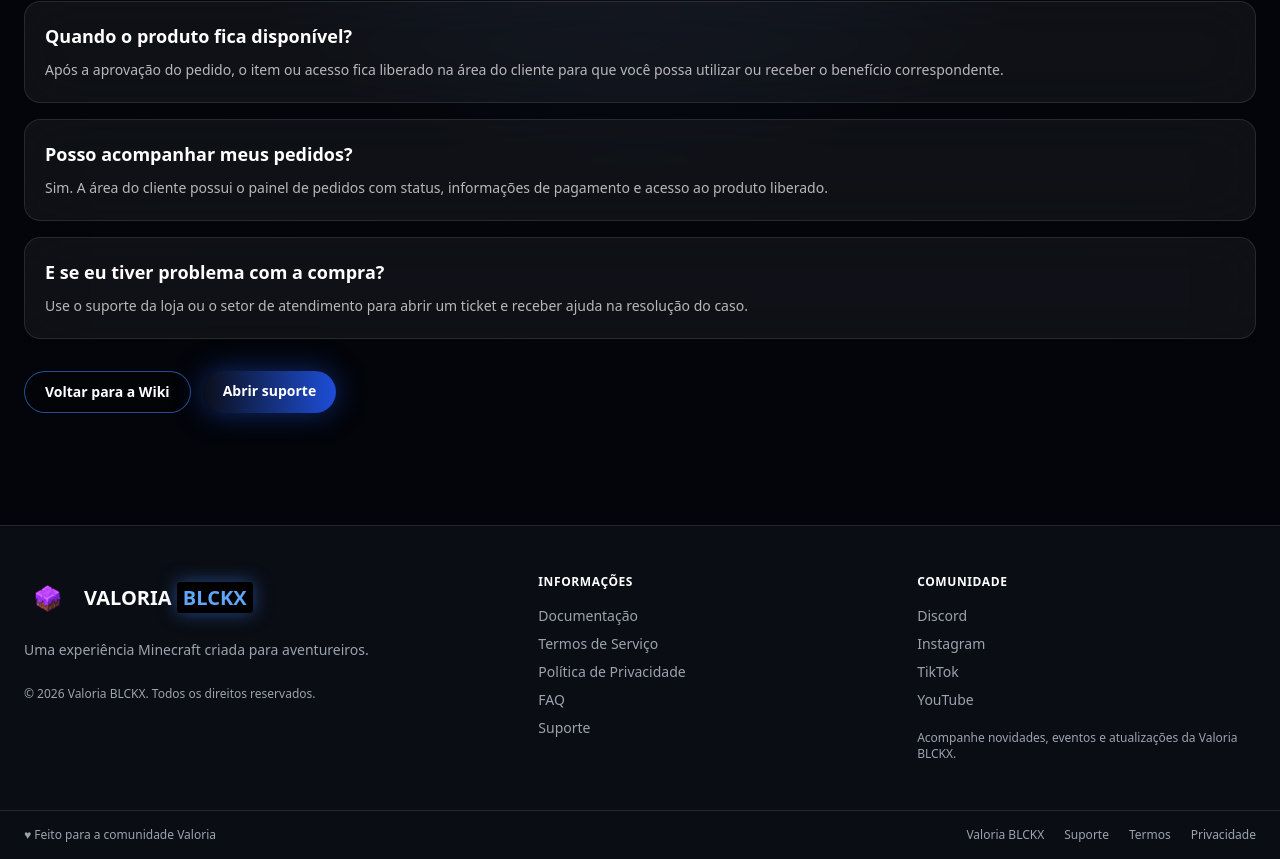
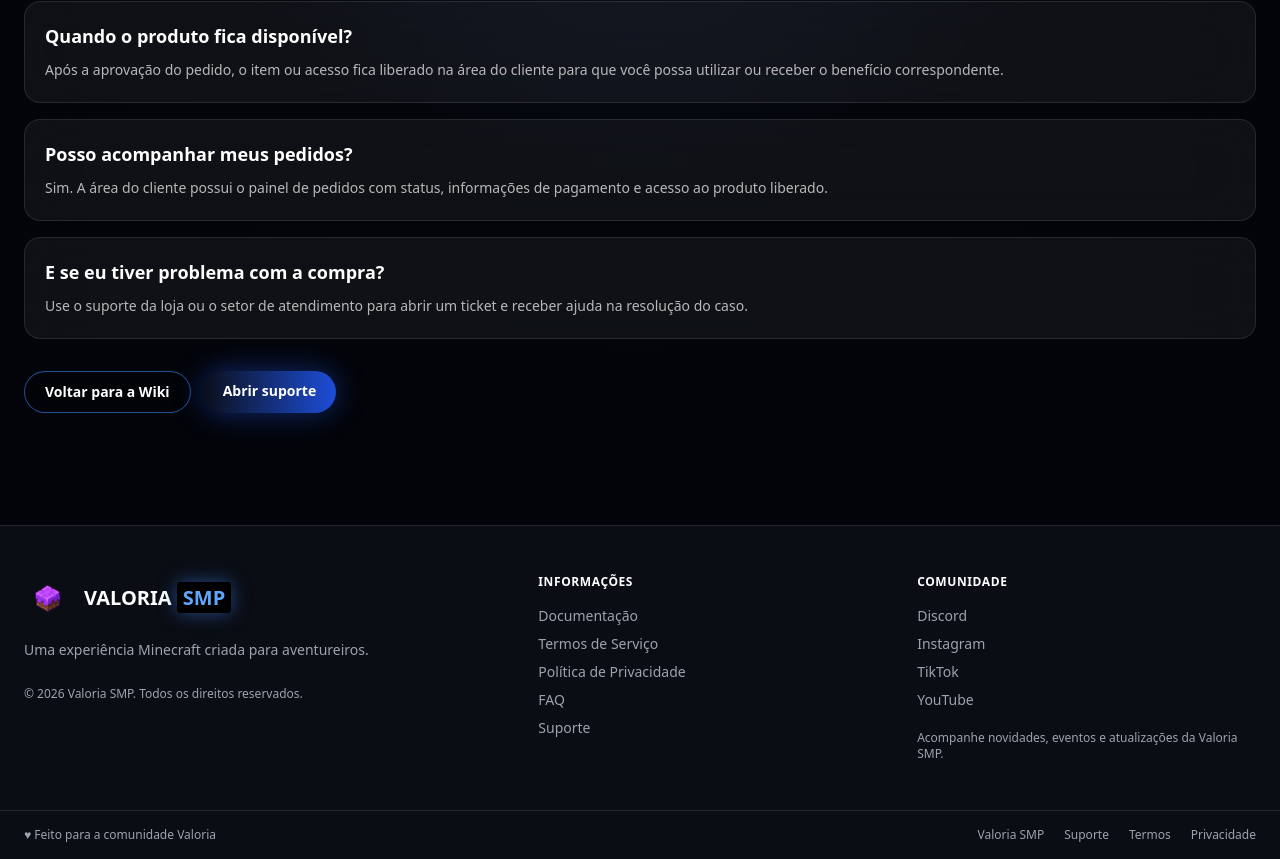
Before and after one commit to blackfenix26/valoria-smp, a Next.js app: page /faq in a window 1280 px wide. Shown: the part 331-1190 px from the top of the page. Built offline with nearby package versions, Linux system fonts and the light colour scheme; no server answers; the database is empty.

Commit message:
rename storefront to Valoria SMP

```diff
--- a/src/app/admin/layout.tsx
+++ b/src/app/admin/layout.tsx
@@ -11,7 +11,7 @@ export default async function AdminLayout({ children }: { children: React.ReactN
       <div className="mb-6 flex flex-col gap-4 rounded-3xl border border-white/10 bg-[#090d13]/90 p-4 shadow-[0_0_35px_rgba(29,78,216,0.12)] md:flex-row md:items-center md:justify-between">
         <div>
           <p className="text-[10px] uppercase tracking-[0.28em] text-blue-300/80">Controle operacional</p>
-          <h1 className="mt-2 text-2xl font-black text-white">Área administrativa BLCKX</h1>
+          <h1 className="mt-2 text-2xl font-black text-white">Área administrativa SMP</h1>
         </div>
         <div className="flex items-center gap-3 rounded-full border border-blue-500/20 bg-blue-500/10 px-3 py-2 text-sm text-blue-200">
           <span className="inline-flex h-2.5 w-2.5 rounded-full bg-emerald-400" />
--- a/src/app/admin/page.tsx
+++ b/src/app/admin/page.tsx
@@ -54,7 +54,7 @@ export default async function Admin() {
   return (
     <>
       <h1 className="text-2xl font-bold">Bem-vindo, Administrador!</h1>
-      <p className="mb-6 text-mut">Gerencie a Valoria BLCKX e mantenha a comunidade ativa.</p>
+      <p className="mb-6 text-mut">Gerencie a Valoria SMP e mantenha a comunidade ativa.</p>
 
       <div className="grid gap-4 sm:grid-cols-2 xl:grid-cols-4">
         {metrics.map(([label, value]) => (
--- a/src/app/cliente/layout.tsx
+++ b/src/app/cliente/layout.tsx
@@ -10,7 +10,7 @@ export default async function ClienteLayout({ children }: { children: React.Reac
       <div className="mb-6 flex flex-col gap-4 rounded-3xl border border-white/10 bg-[#090d13]/90 p-4 shadow-[0_0_35px_rgba(29,78,216,0.12)] md:flex-row md:items-center md:justify-between">
         <div>
           <p className="text-[10px] uppercase tracking-[0.28em] text-blue-300/80">Minha conta</p>
-          <h1 className="mt-2 text-2xl font-black text-white">Área do cliente BLCKX</h1>
+          <h1 className="mt-2 text-2xl font-black text-white">Área do cliente SMP</h1>
         </div>
         <div className="flex items-center gap-3 rounded-full border border-blue-500/20 bg-blue-500/10 px-3 py-2 text-sm text-blue-200">
           <span className="inline-flex h-2.5 w-2.5 rounded-full bg-emerald-400" />
--- a/src/app/faq/page.tsx
+++ b/src/app/faq/page.tsx
@@ -24,7 +24,7 @@ export default function FaqPage() {
     <main className="page-shell">
       <div className="mb-8">
         <span className="brand-tag">Perguntas frequentes</span>
-        <h1 className="section-title mt-3">FAQ da Valoria BLCKX</h1>
+        <h1 className="section-title mt-3">FAQ da Valoria SMP</h1>
       </div>
 
       <div className="space-y-4">
--- a/src/app/layout.tsx
+++ b/src/app/layout.tsx
@@ -1,5 +1,5 @@
 import "./globals.css"; import type { Metadata } from "next"; import Header from "@/components/Header"; import Footer from "@/components/Footer"; import CartProvider from "@/components/CartProvider";
-export const metadata: Metadata = { title:"Valoria BLCKX | Loja Oficial", description:"Loja oficial, atualizações e comunidade da Valoria BLCKX.", icons:{icon:"/assets/favicon.png"} };
+export const metadata: Metadata = { title:"Valoria SMP | Loja Oficial", description:"Loja oficial, atualizações e comunidade da Valoria SMP.", icons:{icon:"/assets/favicon.png"} };
 export default function Root({children}:{children:React.ReactNode}){
   return <html lang="pt-BR"><body className="min-h-screen font-sans"><CartProvider><Header/>{children}<Footer/></CartProvider></body></html>;
 }
--- a/src/app/page.tsx
+++ b/src/app/page.tsx
@@ -12,16 +12,16 @@ export default async function Home(){
     db.banner.findFirst({where:{active:true}}), db.event.findFirst({where:{active:true,endsAt:{gte:new Date()}},orderBy:{startsAt:"asc"}}),
     db.review.findMany({take:8,orderBy:{createdAt:"desc"},include:{user:{select:{name:true}},product:{select:{name:true}}}})]);
   let parc = PARC; try{ if(cfg.partners) parc = JSON.parse(cfg.partners) }catch{}
-  const [t1,t2] = (banner?.title ?? cfg.hero_title ?? "Produtos para uma experiência inesquecível no | Valoria BLCKX.").split("|");
+  const [t1,t2] = (banner?.title ?? cfg.hero_title ?? "Produtos para uma experiência inesquecível no | Valoria SMP.").split("|");
   const hero = banner?.image || "/assets/hero-valoria.jpg";
   return <main>
     <section className="relative min-h-[520px] overflow-hidden border-b border-white/10" style={{backgroundImage:`linear-gradient(90deg,#03050Af2 0%,#03050Ab8 38%,#03050A22 100%),url(${hero})`,backgroundSize:"cover",backgroundPosition:"center"}}>
       <div className="absolute inset-0 bg-[radial-gradient(circle_at_75%_45%,#7c3cff30,transparent_35%)]"/>
       <div className="relative mx-auto flex min-h-[520px] max-w-[1400px] items-center px-4 py-20 lg:px-6"><div className="max-w-2xl">
-        <span className="inline-flex rounded-full border border-vio/60 bg-black/30 px-4 py-2 text-[11px] font-bold tracking-wider text-white backdrop-blur">★ O UNIVERSO DE VALORIA BLCKX</span>
+        <span className="inline-flex rounded-full border border-vio/60 bg-black/30 px-4 py-2 text-[11px] font-bold tracking-wider text-white backdrop-blur">★ O UNIVERSO DE VALORIA SMP</span>
         <h1 className="mt-5 text-4xl font-black leading-[1.02] md:text-6xl">{t1}{t2&&<span className="grad">{t2}</span>}</h1>
-        <p className="mt-5 max-w-xl text-base leading-7 text-white/70">{banner?.description ?? cfg.hero_subtitle ?? "Explore produtos, vantagens e experiências exclusivas para sua jornada em Valoria BLCKX."}</p>
-        <div className="mt-7 flex flex-wrap gap-3"><Link href={banner?.link||"/atualizacoes"} className="btn-p">{banner?.buttonText||"Conhecer Valoria BLCKX"}</Link><Link href="/produtos" className="btn-o">Explorar produtos</Link></div>
+        <p className="mt-5 max-w-xl text-base leading-7 text-white/70">{banner?.description ?? cfg.hero_subtitle ?? "Explore produtos, vantagens e experiências exclusivas para sua jornada em Valoria SMP."}</p>
+        <div className="mt-7 flex flex-wrap gap-3"><Link href={banner?.link||"/atualizacoes"} className="btn-p">{banner?.buttonText||"Conhecer Valoria SMP"}</Link><Link href="/produtos" className="btn-o">Explorar produtos</Link></div>
       </div></div>
     </section>
     <div className="overflow-x-auto border-b border-white/10 bg-surf"><div className="mx-auto flex min-w-max max-w-[1400px] items-center gap-8 px-4 py-3 lg:px-6"><b className="text-base">Parceiros</b>{parc.map(([n,d])=><div key={n} className="flex items-center gap-2 text-xs"><span className="grid h-9 w-9 place-items-center rounded-full bg-gradient-to-br from-vio to-blu text-xs font-black">{n[0]}</span><div><b>{n}</b><div className="text-[9px] uppercase text-mut">{d}</div></div></div>)}</div></div>
@@ -29,7 +29,7 @@ export default async function Home(){
       <section className="relative overflow-hidden rounded-3xl border border-vio/30 bg-gradient-to-r from-vio/60 via-vio/30 to-blu/40 p-5 shadow-[0_0_45px_#7c3cff20] md:p-6">
         <img src={event?.image||"/assets/cubo-roxo.png"} alt="" className="absolute -right-2 -top-8 h-40 w-40 object-contain opacity-80"/><div className="relative flex flex-wrap items-center gap-5"><img src="/assets/cubo-roxo.png" alt="" className="h-16 w-16 object-contain"/><div className="min-w-[200px] flex-1"><small className="rounded bg-vio px-2 py-1 text-[9px] font-bold">EVENTO ESPECIAL</small><h2 className="mt-1 text-xl font-black">{event?.name ?? "Temporada Valoria: Ascensão"}</h2><p className="text-sm text-white/70">{event?.description ?? "Participe do evento e desbloqueie recompensas exclusivas."}</p></div><Link href={event?.link||"/atualizacoes"} className="rounded-xl bg-white px-5 py-2.5 text-sm font-bold text-black">Ver evento →</Link></div>
       </section>
-      <section id="produtos"><div className="flex flex-wrap items-end justify-between gap-4"><div><h2 className="text-2xl font-black md:text-3xl">Produtos oficiais da Valoria BLCKX</h2><p className="mt-1 text-sm text-mut">Encontre tudo o que precisa para sua experiência em Valoria BLCKX.</p></div><Link href="/produtos" className="text-sm font-semibold text-vio2">Ver todos os produtos →</Link></div>
+      <section id="produtos"><div className="flex flex-wrap items-end justify-between gap-4"><div><h2 className="text-2xl font-black md:text-3xl">Produtos oficiais da Valoria SMP</h2><p className="mt-1 text-sm text-mut">Encontre tudo o que precisa para sua experiência em Valoria SMP.</p></div><Link href="/produtos" className="text-sm font-semibold text-vio2">Ver todos os produtos →</Link></div>
         <div className="mt-5 flex gap-2 overflow-x-auto pb-2">{CATS.map((c,i)=><Link key={c} href={i?`/produtos?cat=${encodeURIComponent(c)}`:"/produtos"} className={`shrink-0 rounded-full px-4 py-2 text-xs font-semibold ${i===0?"bg-vio text-white":"bg-card text-mut hover:text-white"}`}>{c}</Link>)}</div>
         <div className="mt-3 flex flex-wrap gap-3"><form action="/produtos" className="flex min-w-[260px] flex-1 items-center gap-2 rounded-xl border border-white/10 bg-card px-3 py-2.5"><Search size={15} className="text-mut"/><input name="q" placeholder="Pesquisar por nome do produto" className="w-full bg-transparent text-sm outline-none"/><button className="rounded-lg bg-vio px-4 py-2 text-xs font-bold">Pesquisar</button></form><button className="flex items-center gap-2 rounded-xl border border-white/10 bg-card px-4 py-2.5 text-xs"><SlidersHorizontal size={14}/> Todos os filtros</button><button className="rounded-xl border border-white/10 bg-card px-4 py-2.5 text-xs">Ocultar adquiridos</button><button className="flex items-center gap-2 rounded-xl border border-white/10 bg-card px-4 py-2.5 text-xs">Mais recentes <ChevronDown size={14}/></button></div>
         <h3 className="mb-4 mt-7 text-xl font-black">Em destaque</h3><div className="grid grid-cols-2 gap-4 md:grid-cols-3 xl:grid-cols-6">{products.map(p=><ProductCard key={p.id} p={p}/>)}</div>
--- a/src/app/produtos/page.tsx
+++ b/src/app/produtos/page.tsx
@@ -11,7 +11,7 @@ export default async function Produtos({searchParams:sp}:{searchParams:SP}){
     <div className="mb-6 flex flex-col gap-3 md:flex-row md:items-end md:justify-between">
       <div>
         <span className="brand-tag">Loja oficial</span>
-        <h1 className="mt-3 section-title">Produtos BLCKX</h1>
+        <h1 className="mt-3 section-title">Produtos SMP</h1>
       </div>
       <p className="text-sm text-white/60">{total} itens disponíveis para você.</p>
     </div>
--- a/src/app/termos/page.tsx
+++ b/src/app/termos/page.tsx
@@ -7,7 +7,7 @@ export default function TermosPage() {
       </div>
 
       <div className="glass space-y-4 p-6 text-sm leading-7 text-white/75">
-        <p>Ao utilizar a loja da Valoria BLCKX, você concorda com as regras de uso, compra, pagamento e suporte da comunidade.</p>
+        <p>Ao utilizar a loja da Valoria SMP, você concorda com as regras de uso, compra, pagamento e suporte da comunidade.</p>
         <p>Produtos e planos são destinados a uso conforme a política da comunidade, sendo proibido o uso indevido de acessos, fraudes, compartilhamento não autorizado e abuso de sistemas.</p>
         <p>Reservamo-nos o direito de revisar, bloquear ou cancelar pedidos em caso de inconsistência, fraude, uso inadequado ou violação dos termos.</p>
         <p>O atendimento e a aprovação de compras podem variar conforme método de pagamento e validação interna.</p>
--- a/src/app/wiki/page.tsx
+++ b/src/app/wiki/page.tsx
@@ -5,7 +5,7 @@ export default function Wiki() {
     <main className="page-shell">
       <div className="mb-8">
         <span className="brand-tag">Documentação</span>
-        <h1 className="section-title mt-3">Wiki da Valoria BLCKX</h1>
+        <h1 className="section-title mt-3">Wiki da Valoria SMP</h1>
         <p className="mt-3 max-w-2xl text-white/70">Tudo o que você precisa para entender regras, módulos, acessos e rotina da comunidade.</p>
       </div>
 
--- a/src/components/Footer.tsx
+++ b/src/components/Footer.tsx
@@ -26,13 +26,13 @@ export default async function Footer() {
       <div className="mx-auto grid max-w-[1400px] gap-10 px-4 py-12 md:grid-cols-[1.4fr_1fr_1fr] lg:px-6">
         <div>
           <div className="flex items-center gap-3">
-            <img src="/assets/valoria-logo.png" alt="Valoria BLCKX" className="h-12 w-12 object-contain" />
+            <img src="/assets/valoria-logo.png" alt="Valoria SMP" className="h-12 w-12 object-contain" />
             <div className="text-xl font-black text-white">
-              VALORIA <span className="rounded bg-black px-1.5 py-0.5 text-blue-400 shadow-[0_0_18px_rgba(59,130,246,0.5)]">BLCKX</span>
+              VALORIA <span className="rounded bg-black px-1.5 py-0.5 text-blue-400 shadow-[0_0_18px_rgba(59,130,246,0.5)]">SMP</span>
             </div>
           </div>
           <p className="mt-4 max-w-md text-sm leading-6 text-mut">{s.footer_text || "Uma experiência Minecraft criada para aventureiros."}</p>
-          <p className="mt-6 text-xs text-mut">© 2026 Valoria BLCKX. Todos os direitos reservados.</p>
+          <p className="mt-6 text-xs text-mut">© 2026 Valoria SMP. Todos os direitos reservados.</p>
         </div>
 
         <div>
@@ -58,7 +58,7 @@ export default async function Footer() {
               ["link_youtube", "YouTube"],
             ].map(([k, n]) => L(k, n))}
           </div>
-          <p className="mt-5 text-xs text-mut">Acompanhe novidades, eventos e atualizações da Valoria BLCKX.</p>
+          <p className="mt-5 text-xs text-mut">Acompanhe novidades, eventos e atualizações da Valoria SMP.</p>
         </div>
       </div>
 
@@ -66,7 +66,7 @@ export default async function Footer() {
         <div className="mx-auto flex max-w-[1400px] flex-wrap justify-between gap-3 px-4 py-4 text-xs text-mut lg:px-6">
           <span>♥ Feito para a comunidade Valoria</span>
           <div className="flex gap-5">
-            <span>Valoria BLCKX</span>
+            <span>Valoria SMP</span>
             <span>Suporte</span>
             <span>Termos</span>
             <span>Privacidade</span>
--- a/src/components/Header.tsx
+++ b/src/components/Header.tsx
@@ -14,8 +14,8 @@ export default async function Header(){
         <div className="absolute left-0 mt-3 w-56 rounded-2xl border border-white/10 bg-card/95 p-2 text-sm shadow-2xl backdrop-blur-xl">{NAV.map(([l,h])=><Link key={l} href={h} className="block rounded-xl p-3 hover:bg-blue-500/10 hover:text-white">{l}</Link>)}</div>
       </details>
       <Link href="/" className="flex shrink-0 items-center gap-2.5">
-        <img src="/assets/valoria-logo.png" alt="Valoria BLCKX" className="h-10 w-10 object-contain"/>
-        <span className="hidden text-lg font-black tracking-tight sm:block text-white">VALORIA <span className="rounded bg-black px-1.5 py-0.5 text-blue-400 shadow-[0_0_18px_rgba(59,130,246,0.5)]">BLCKX</span></span>
+        <img src="/assets/valoria-logo.png" alt="Valoria SMP" className="h-10 w-10 object-contain"/>
+        <span className="hidden text-lg font-black tracking-tight sm:block text-white">VALORIA <span className="rounded bg-black px-1.5 py-0.5 text-blue-400 shadow-[0_0_18px_rgba(59,130,246,0.5)]">SMP</span></span>
       </Link>
       <nav className="hidden gap-5 text-sm font-medium text-white/70 lg:flex">{NAV.map(([l,h])=><Link key={l} href={h} className="transition hover:text-white">{l}</Link>)}</nav>
       <div className="flex-1"/>
--- a/src/components/SideNav.tsx
+++ b/src/components/SideNav.tsx
@@ -52,7 +52,7 @@ export default function SideNav({ items }: { items: [string, string][] }) {
         </div>
         <div>
           <p className="text-[10px] uppercase tracking-[0.25em] text-blue-300/80">Admin</p>
-          <h2 className="text-sm font-bold text-white">Painel BLCKX</h2>
+          <h2 className="text-sm font-bold text-white">Painel SMP</h2>
         </div>
       </div>
 
```
Also changed, not shown: 2 other files (tests, documents, lock files or other folders).
